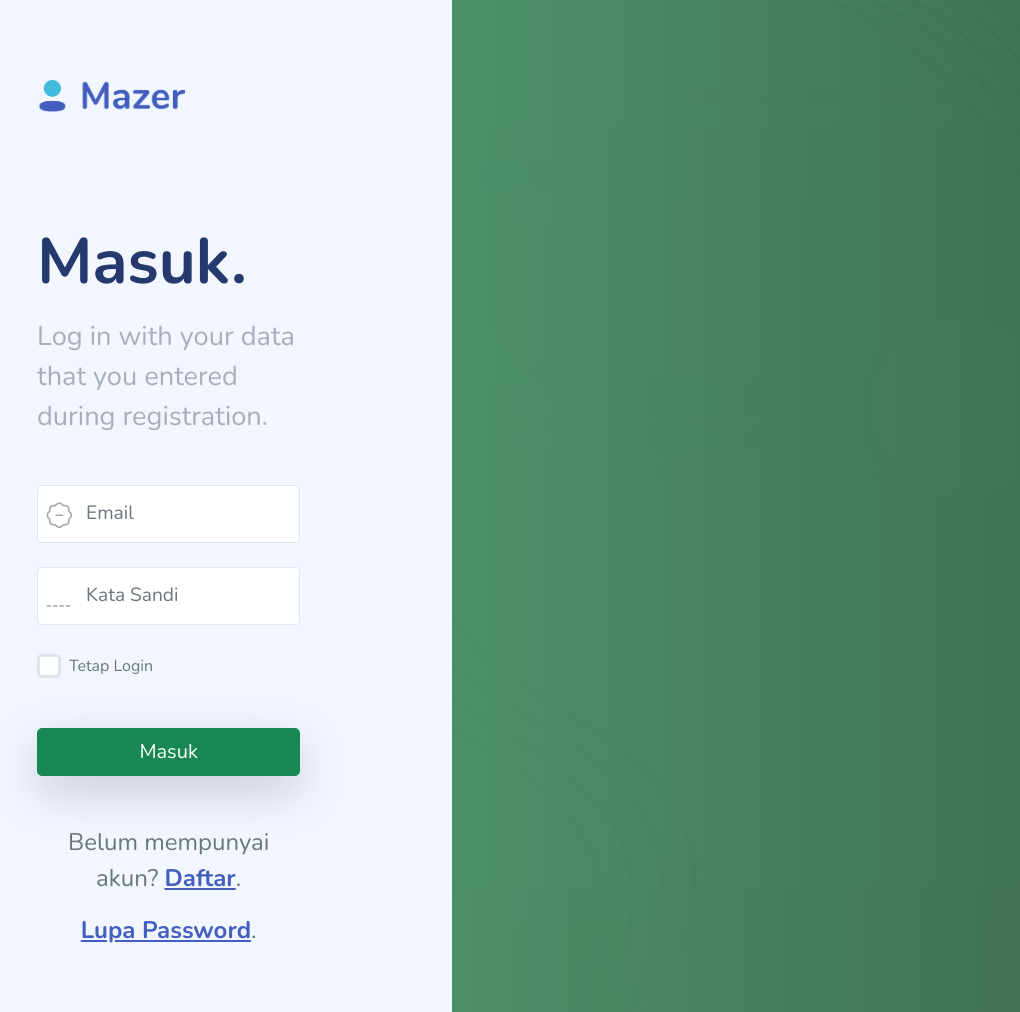
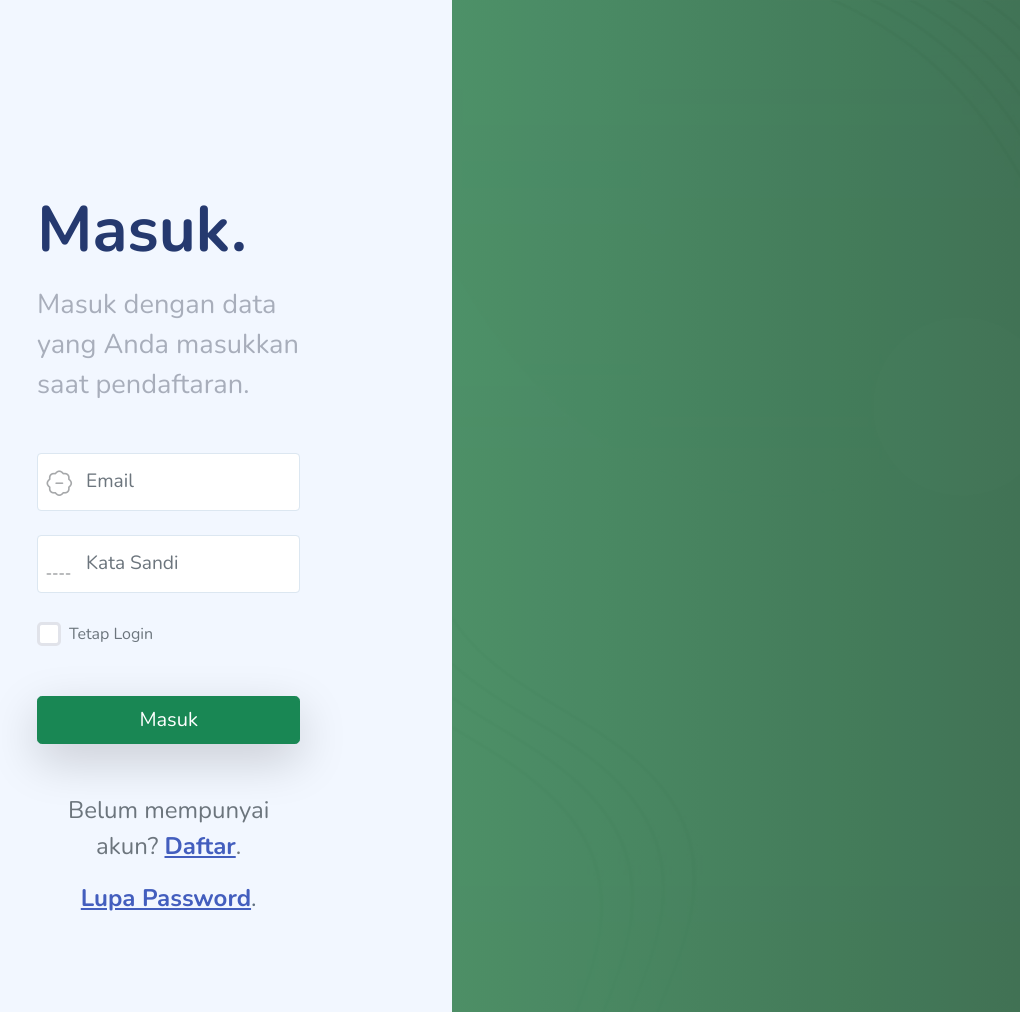
Before and after one commit to damisaviola/fm_db, a CodeIgniter app: page /database/login in a window 1280 px wide. Shown: the whole page, without its empty margins (91-1111 px from the left). Run offline with CodeIgniter, Linux system fonts and the light colour scheme; some libraries are stand-ins or nearby versions.

Commit message:
#11/13/2024, Rabu

```diff
--- a/application/views/admin/dashboard/menu.php
+++ b/application/views/admin/dashboard/menu.php
@@ -3,7 +3,6 @@
                 <div class="sidebar-header">
                     <div class="d-flex justify-content-between">
                         <div class="logo">
-                            <a href="index.html"><img src="<?php echo base_url('assets/admin/dist/assets/images/logo/logo.png'); ?>" alt="Logo"></a>
                         </div>
                         <div class="toggler">
                             <a href="#" class="sidebar-hide d-xl-none d-block"><i class="bi bi-x bi-middle"></i></a>
--- a/application/views/auth/login.php
+++ b/application/views/auth/login.php
@@ -11,6 +11,14 @@
     <link rel="stylesheet" href="<?php echo base_url('assets/admin/dist/assets/css/pages/auth.css'); ?>">
     <link rel="stylesheet" href="<?php echo base_url('assets/admin/dist/assets/css/bootstrap.css'); ?>">
     <link rel="stylesheet" href="<?php echo base_url('assets/admin/dist/assets/vendors/iconly/bold.css'); ?>">
+
+
+     <!-- Favicons
+    ================================================== -->
+    <link rel="apple-touch-icon" sizes="180x180" href="<?php echo base_url('assets/home/apple-touch-icon.png'); ?>">
+    <link rel="icon" type="image/png" sizes="32x32" href="<?php echo base_url('assets/home/favicon-32x32.png'); ?>"> <!-- ini icon title --->
+    <link rel="icon" type="image/png" sizes="16x16" href="<?php echo base_url('assets/home/favicon-16x16.png'); ?>">
+    <link rel="manifest" href="<?php echo base_url('assets/home/site.webmanifest'); ?>">
 </head>
 
 <body>
@@ -20,10 +28,10 @@
             <div class="col-lg-5 col-12">
                 <div id="auth-left">
                     <div class="auth-logo">
-                        <a href="index.html"><img src="assets/images/logo/logo.png" alt="Logo"></a>
+
                     </div>
                     <h1 class="auth-title">Masuk.</h1>
-                    <p class="auth-subtitle mb-5">Log in with your data that you entered during registration.</p>
+                    <p class="auth-subtitle mb-5">Masuk dengan data yang Anda masukkan saat pendaftaran.</p>
 
                     <form action="index.html">
                         <div class="form-group position-relative has-icon-left mb-4">
```
Also changed, not shown: application/views/admin/dashboard/header.php (+8 -0 lines), application/views/auth/forgot.php (+8 -0 lines), application/views/auth/register.php (+7 -0 lines).
